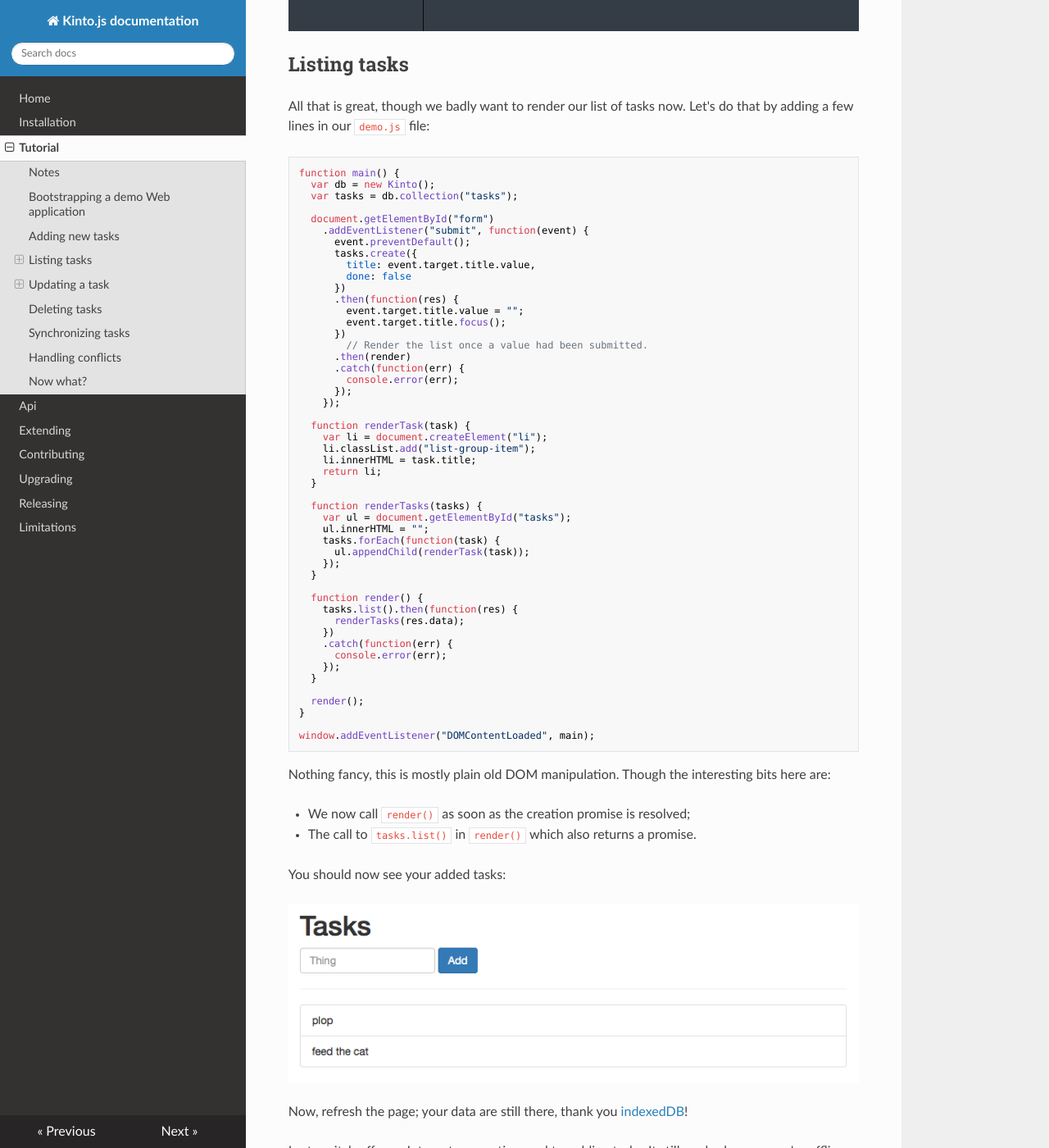
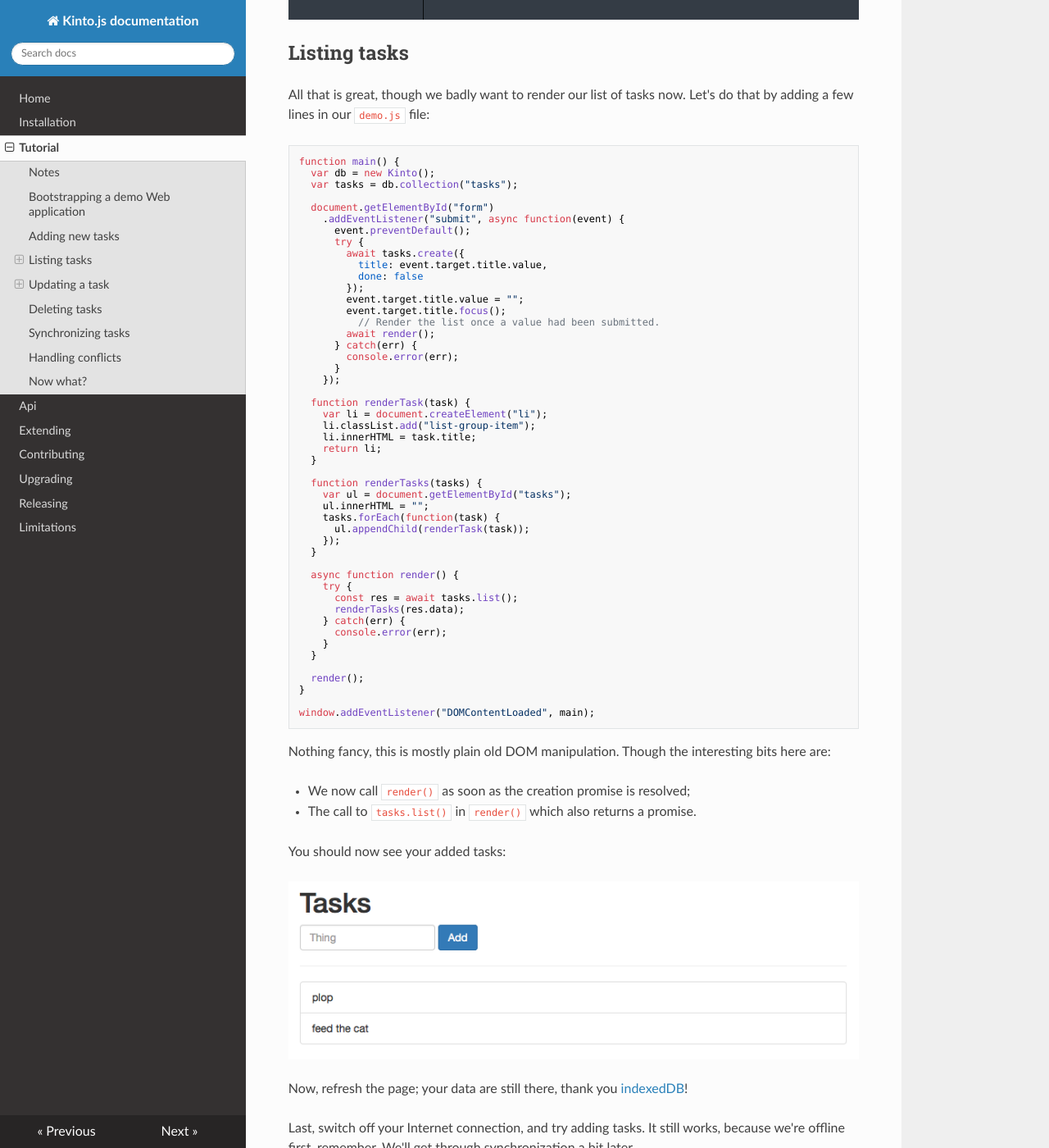
Before and after one commit to Kinto/kinto.js, an MkDocs documentation site: the page built from docs/tutorial.md, in a window 1280 px wide and 1400 px high, scrolled down 2763 px. Shown: the whole window at 82% size. Built offline with MkDocs 1.6.1, drawn with Linux system fonts in a browser that asks for light colours; nearby versions of some CDN libraries; old or Windows-style settings are respelled for this version of MkDocs; some of the changed text lies outside the part shown.

Commit message:
Rewrite examples with promises to async/await

````diff
--- a/docs/tutorial.md
+++ b/docs/tutorial.md
@@ -67,19 +67,18 @@ function main() {
   var tasks = db.collection("tasks");
 
   document.getElementById("form")
-    .addEventListener("submit", function(event) {
+    .addEventListener("submit", async function(event) {
       event.preventDefault();
-      tasks.create({
-        title: event.target.title.value,
-        done: false
-      })
-      .then(function(res) {
+      try {
+        await tasks.create({
+          title: event.target.title.value,
+          done: false
+        });
         event.target.title.value = "";
         event.target.title.focus();
-      })
-      .catch(function(err) {
+      } catch(err) {
         console.error(err);
-      });
+      }
     });
 }
 
@@ -108,21 +107,20 @@ function main() {
   var tasks = db.collection("tasks");
 
   document.getElementById("form")
-    .addEventListener("submit", function(event) {
+    .addEventListener("submit", async function(event) {
       event.preventDefault();
-      tasks.create({
-        title: event.target.title.value,
-        done: false
-      })
-      .then(function(res) {
+      try {
+        await tasks.create({
+          title: event.target.title.value,
+          done: false
+        });
         event.target.title.value = "";
         event.target.title.focus();
-      })
-	    // Render the list once a value had been submitted.
-      .then(render)
-      .catch(function(err) {
+	      // Render the list once a value had been submitted.
+        await render();
+      } catch(err) {
         console.error(err);
-      });
+      }
     });
 
   function renderTask(task) {
@@ -140,13 +138,13 @@ function main() {
     });
   }
 
-  function render() {
-    tasks.list().then(function(res) {
+  async function render() {
+    try {
+      const res = await tasks.list();
       renderTasks(res.data);
-    })
-    .catch(function(err) {
+    } catch(err) {
       console.error(err);
-    });
+    }
   }
 
   render();
@@ -221,18 +219,19 @@ But that's not enough. We need to listen to clicks made on the checkbox, so we c
     // initialize it with task status
     checkbox.checked = task.done;
     // listen to clicks
-    checkbox.addEventListener("click", function(event) {
+    checkbox.addEventListener("click", async function(event) {
       // prevent the click to actually toggle the checkbox
       event.preventDefault();
       // invert the task status
       task.done = !task.done;
-      // update task status
-      tasks.update(task)
-      // on success, re-render to actually reflect the checkbox states.
-      .then(render)
-      .catch(function(err) {
+      try {
+        // update task status
+        await tasks.update(task);
+        // on success, re-render to actually reflect the checkbox states.
+        render();
+      } catch (err) {
         console.error(err);
-      });
+      }
     });
     return li;
   }
@@ -261,23 +260,22 @@ Then the JavaScript:
 
 ```js
   document.getElementById("clearCompleted")
-    .addEventListener("click", function(event) {
+    .addEventListener("click", async function(event) {
       event.preventDefault();
-      tasks.list()
-        .then(function(res) {
-          // Filter tasks according to their done status
-          var completed = res.data.filter(function(task) {
-            return task.done;
-          });
-          // Delete all completed tasks
-          return Promise.all(completed.map(function(task) {
-            return tasks.delete(task.id);
-          }));
-        })
-        .then(render)
-        .catch(function(err) {
-          console.error(err);
+      try {
+        const res = await tasks.list();
+        // Filter tasks according to their done status
+        const completed = res.data.filter(function(task) {
+          return task.done;
         });
+        // Delete all completed tasks
+        await Promise.all(completed.map(function(task) {
+          return tasks.delete(task.id);
+        }));
+        await render();
+      } catch (err) {
+        console.error(err);
+      }
     });
 ```
 
@@ -323,16 +321,15 @@ var syncOptions = {
 };
 
 document.getElementById("sync")
-  .addEventListener("click", function(event) {
+  .addEventListener("click", async function(event) {
     event.preventDefault();
-    tasks.sync(syncOptions)
-      .then(function(res) {
-        document.getElementById("results").value = JSON.stringify(res, null, 2);
-      })
-      .then(render)
-      .catch(function(err) {
-        console.error(err);
-      });
+    try {
+      const res = await tasks.sync(syncOptions)
+      document.getElementById("results").value = JSON.stringify(res, null, 2);
+      await render();
+    } catch(err) {
+      console.error(err);
+    }
   });
 ```
 
@@ -466,30 +463,25 @@ Now it's up to you how you want to resolve the conflict; for example, you could:
 Your take really. Let's take the former approach:
 
 ```js
-  function handleConflicts(conflicts) {
-    return Promise.all(conflicts.map(function(conflict) {
+  async function handleConflicts(conflicts) {
+    await Promise.all(conflicts.map(function(conflict) {
       return tasks.resolve(conflict, conflict.remote);
     }))
-      .then(function() {
-        tasks.sync(syncOptions);
-      });
+    return tasks.sync(syncOptions);
   }
 
   document.getElementById("sync")
-    .addEventListener("click", function(event) {
+    .addEventListener("click", async function(event) {
       event.preventDefault();
-      tasks.sync(syncOptions)
-        .then(function(res) {
-          document.getElementById("results").value = JSON.stringify(res, null, 2);
-          if (res.conflicts.length) {
-            return handleConflicts(res.conflicts);
-          }
-          return res;
-        })
-        .then(render)
-        .catch(function(err) {
-          console.error(err);
-        });
+      try {
+        const res = tasks.sync(syncOptions)
+        document.getElementById("results").value = JSON.stringify(res, null, 2);
+        if (res.conflicts.length) {
+          await handleConflicts(res.conflicts);
+        }
+      } catch (err) {
+        console.error(err);
+      }
     });
 ```
 
````
Also changed, not shown: docs/api.md (+78 -65 lines), docs/extending.md (+8 -10 lines), docs/index.md (+2 -3 lines).
